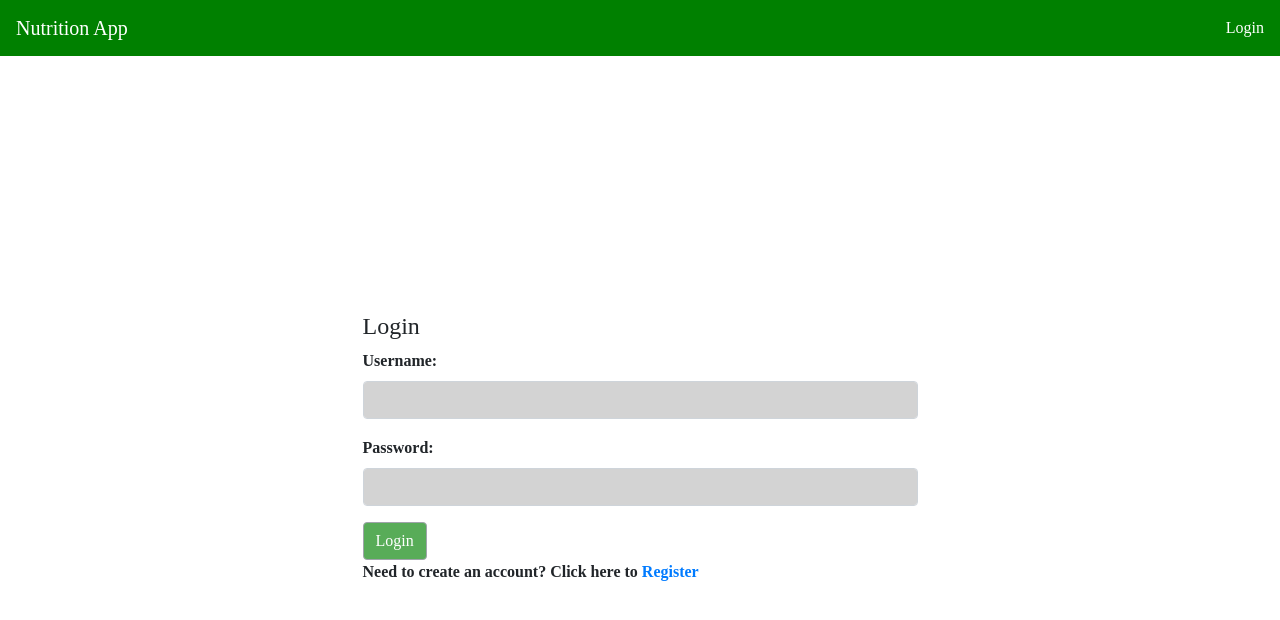
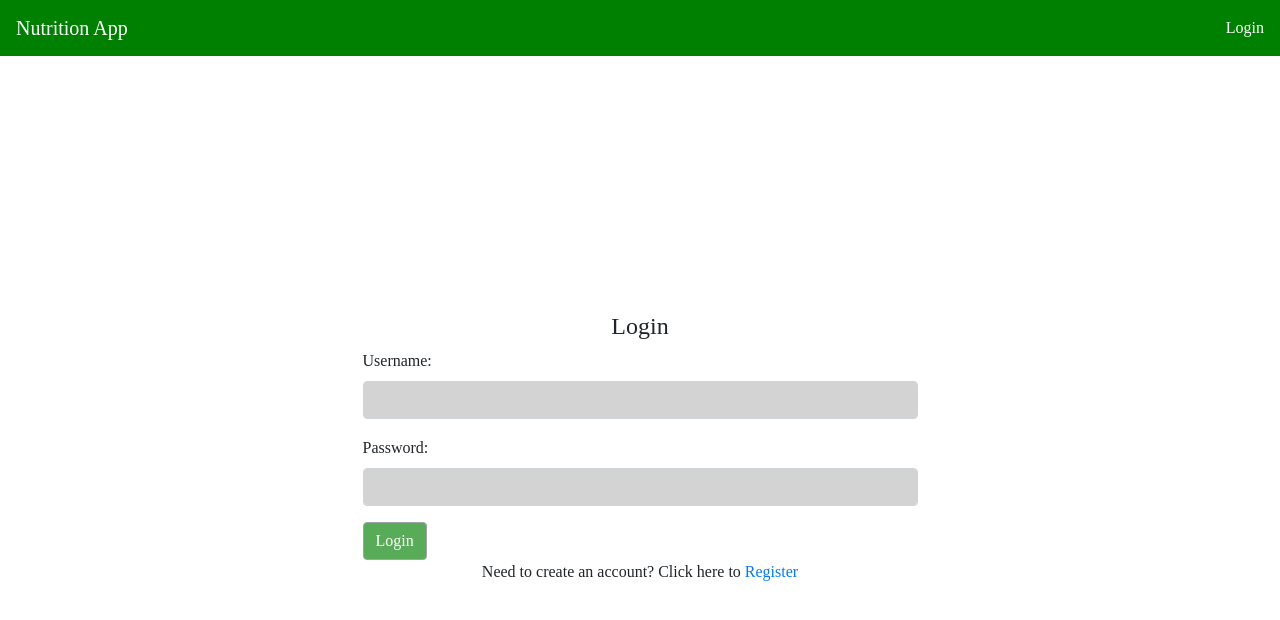
Before and after one commit to CBroaders12/BlueBadgeClient, a React (Create React App) app: page / in a window 1280 px wide. Shown: the top 620 px of the page. Built offline with nearby package versions, Linux system fonts and the light colour scheme.

Commit message:
updated 1 more time

```diff
--- a/src/App.css
+++ b/src/App.css
@@ -18,6 +18,7 @@ h5,
 h6,
 .btn {
   font-family: "Bubbler One";
+
 }
 
 .navbar{
@@ -59,7 +60,10 @@ Input[type='password']{
   background-color: lightgrey;
 }
 
-Label,
+h4{
+  text-align: center;
+}
+
 p{
-  font-weight: bold;
+  text-align: center;
 }
--- a/src/components/app/FoodEntry.jsx
+++ b/src/components/app/FoodEntry.jsx
@@ -40,7 +40,7 @@ const FoodEntryComponent = (props) => {
     fetch(`${baseUrl}${name}${apiId}${apiKey}`)
     .then(response => response.json())
     .then(data => {
-      let caloriesReturned = data.hints[0].food.nutrients.ENERC_KCAL * servings;
+      let caloriesReturned = Math.round(data.hints[0].food.nutrients.ENERC_KCAL * servings);
       let postData = {name: name, description: description, servings: servings, calories: caloriesReturned, date_eaten: date_eaten, meal: meal};
       postFood(postData);
       setCarbs(data.hints[0].food.nutrients.CHOCDF)
--- a/src/components/auth/Login.jsx
+++ b/src/components/auth/Login.jsx
@@ -39,7 +39,7 @@ const LoginComponent = (props) => {
   return(
     <>
     <NavigationComponent/>
-    <Container fluid="md" className="d-flex align-content-center" style={{height: '100vh'}}>
+    <Container fluid="md" id='Form' className="d-flex align-content-center" style={{height: '100vh'}}>
     <Form id='loginForm' className='Form' onSubmit={LoginSubmit}>
       <h4>Login</h4>
       <FormGroup>
```
